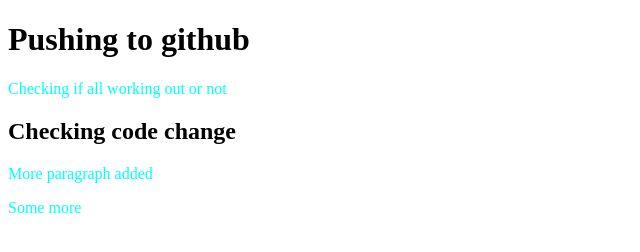
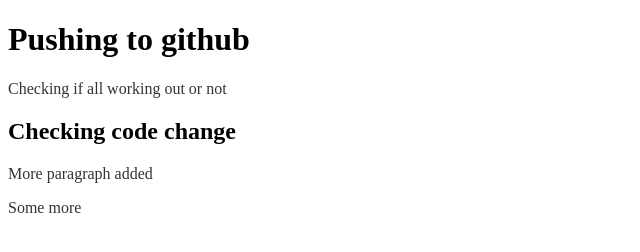
Before and after one commit to Fahad-Faisaal/my-second-repo, a plain HTML site: page index.html in a window 1280 px wide. Shown: the whole page, without its empty margins (0-640 px from the left). Drawn offline with Linux system fonts and the light colour scheme.

Commit message:
style changed

```diff
--- a/style.css
+++ b/style.css
@@ -1,3 +1,3 @@
 p {
-  color: aqua;
+  color: #333;
 }
```
